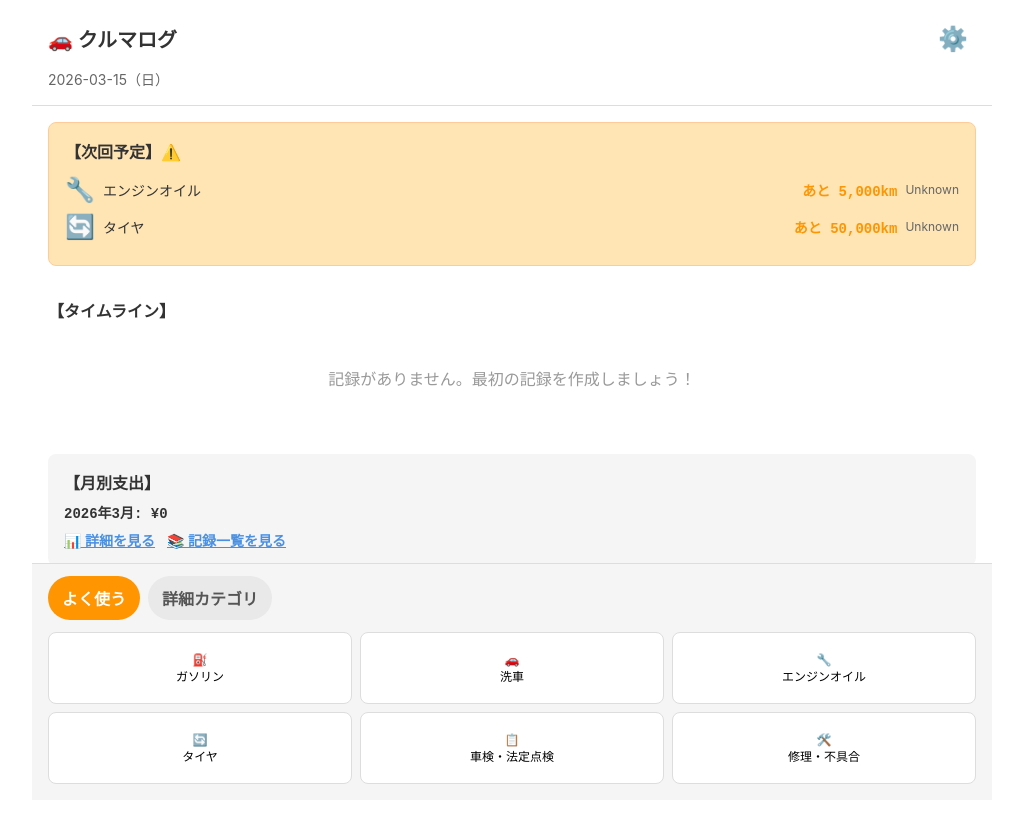
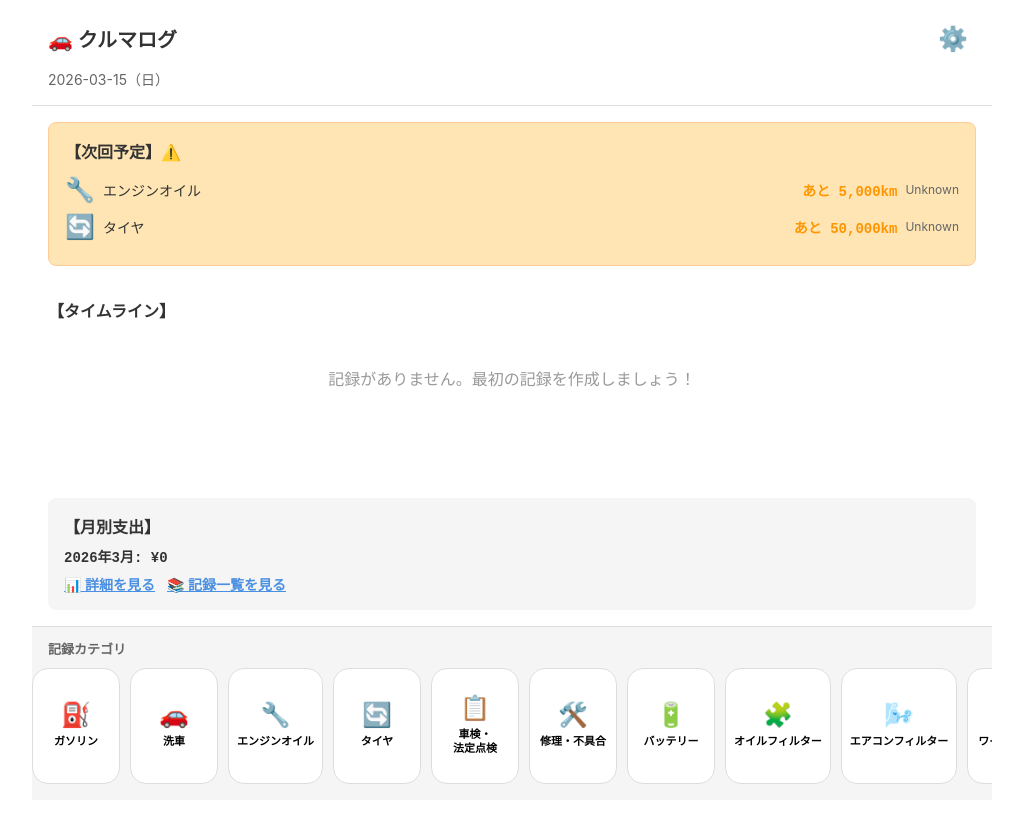
Before and after one commit to shun-devlab/kuruma-log, a Vue app: page / in a window 1280 px wide. Shown: the whole page, without its empty margins (128-1151 px from the left). Built offline with nearby package versions, Linux system fonts and the light colour scheme.

Commit message:
feat: switch record categories to horizontal scroll

```diff
--- a/src/views/Home.vue
+++ b/src/views/Home.vue
@@ -55,19 +55,16 @@
     </div>
 
     <div class="record-panel-section">
-      <div class="record-panel-tabs">
-        <button class="record-tab" :class="{ active: categoryView === 'primary' }" @click="categoryView = 'primary'">よく使う</button>
-        <button class="record-tab" :class="{ active: categoryView === 'detail' }" @click="categoryView = 'detail'">詳細カテゴリ</button>
-      </div>
-
-      <div class="record-buttons">
+      <div class="record-strip-label">記録カテゴリ</div>
+      <div class="record-buttons-scroll">
         <button
-          v-for="recordType in visibleRecordTypes"
+          v-for="recordType in recordTypes"
           :key="recordType.value"
           @click="selectRecord(recordType.value)"
           class="btn-record"
         >
-          {{ recordType.icon }}<br>{{ recordType.label }}
+          <span class="btn-record-icon">{{ recordType.icon }}</span>
+          <span class="btn-record-label">{{ recordType.label }}</span>
         </button>
       </div>
     </div>
@@ -109,8 +106,7 @@ export default {
       selectedRecordType: null,
       selectedRecord: null,
       upcomingMaintenance: [],
-      currentMileage: 0,
-      categoryView: 'primary'
+      currentMileage: 0
     }
   },
   computed: {
@@ -139,9 +135,6 @@ export default {
     },
     recordTypes() {
       return RECORD_TYPES
-    },
-    visibleRecordTypes() {
-      return this.recordTypes.filter((item) => item.group === this.categoryView)
     }
   },
   watch: {
@@ -451,70 +444,86 @@ export default {
   bottom: 0;
   background: #f5f5f5;
   border-top: 1px solid #dddddd;
+  padding: 12px 0 16px;
 }
 
-.record-panel-tabs {
-  display: flex;
-  gap: 8px;
-  padding: 12px 16px 0;
+.record-strip-label {
+  font-size: 13px;
+  font-weight: 700;
+  color: #666666;
+  padding: 0 16px 10px;
 }
 
-.record-tab {
-  border: none;
-  background: #e9e9e9;
-  color: #555555;
-  padding: 10px 14px;
-  border-radius: 999px;
-  cursor: pointer;
-  font-weight: 600;
+.record-buttons-scroll {
+  display: flex;
+  gap: 10px;
+  overflow-x: auto;
+  padding: 0 16px;
+  scroll-snap-type: x proximity;
+  -webkit-overflow-scrolling: touch;
 }
 
-.record-tab.active {
-  background: #ff9500;
-  color: #ffffff;
+.record-buttons-scroll::-webkit-scrollbar {
+  height: 6px;
 }
 
-.record-buttons {
-  display: grid;
-  grid-template-columns: repeat(3, minmax(0, 1fr));
-  background: #f5f5f5;
-  padding: 12px 16px 16px;
-  gap: 8px;
+.record-buttons-scroll::-webkit-scrollbar-thumb {
+  background: #d0d0d0;
+  border-radius: 999px;
 }
 
 .btn-record {
+  flex: 0 0 88px;
+  aspect-ratio: 1 / 1;
   background: #ffffff;
   border: 1px solid #dddddd;
-  border-radius: 8px;
-  padding: 12px 8px;
+  border-radius: 16px;
+  padding: 10px 8px;
   font-size: 12px;
   cursor: pointer;
   display: flex;
   flex-direction: column;
   align-items: center;
   justify-content: center;
-  gap: 4px;
+  gap: 8px;
   transition: all 0.2s;
-  min-height: 72px;
+  scroll-snap-align: start;
+}
+
+.btn-record-icon {
+  font-size: 24px;
+  line-height: 1;
+}
+
+.btn-record-label {
+  font-size: 11px;
+  font-weight: 600;
+  line-height: 1.25;
+  text-align: center;
+  word-break: keep-all;
 }
 
 .btn-record:hover {
-  background: #f5f5f5;
+  background: #fff8ef;
   border-color: #ff9500;
+  transform: translateY(-1px);
 }
 
 @media (max-width: 480px) {
-  .record-panel-tabs {
-    padding: 12px 8px 0;
+  .record-panel-section {
+    padding-bottom: 12px;
   }
 
-  .record-buttons {
-    grid-template-columns: repeat(2, minmax(0, 1fr));
-    padding: 12px 8px;
+  .record-strip-label {
+    padding: 0 12px 8px;
+  }
+
+  .record-buttons-scroll {
+    padding: 0 12px;
   }
 
   .btn-record {
-    min-height: 68px;
+    flex-basis: 82px;
   }
 }
 </style>
```
